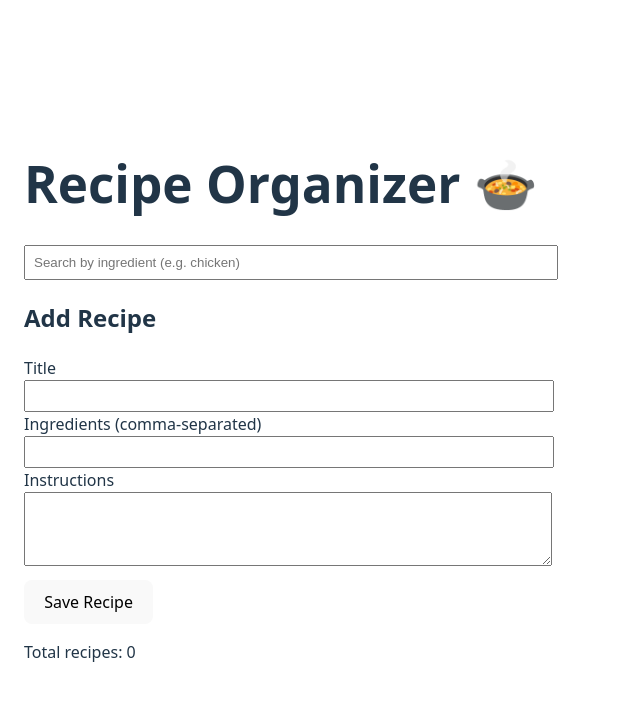
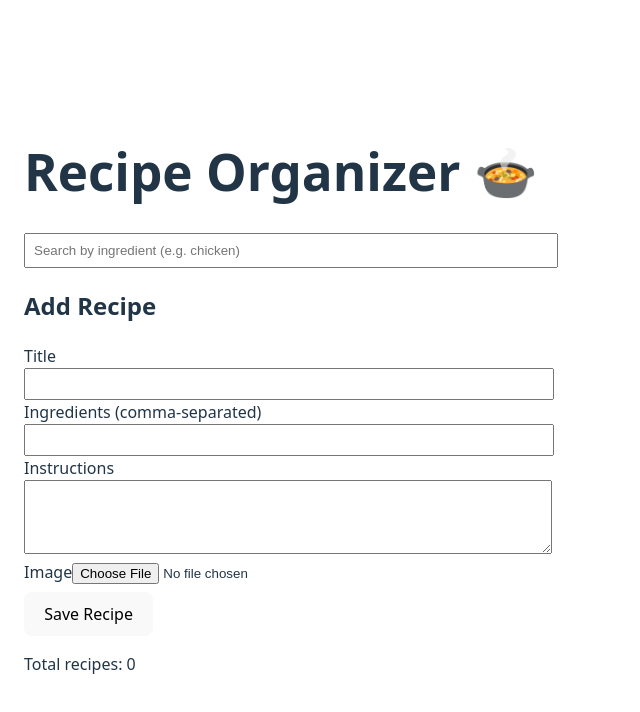
Before and after one commit to nadirasofovic/recipe-organizer-ts, a React (Vite) app: page / in a window 1280 px wide. Shown: the top 712 px of the page, without its empty margins (0-640 px from the left). Built offline with nearby package versions, Linux system fonts and the light colour scheme.

Commit message:
Add image upload support to RecipeForm

```diff
--- a/src/App.tsx
+++ b/src/App.tsx
@@ -22,7 +22,6 @@ function App() {
   onSubmit={(data) =>
     addRecipe({
       ...data,
-      imageDataUrl: undefined,
     })
   }
 />
--- a/src/components/RecipeForm.tsx
+++ b/src/components/RecipeForm.tsx
@@ -1,4 +1,4 @@
-import { FormEvent, useState } from "react";
+import { type FormEvent, useState } from "react";
 import type { Ingredient } from "../types/recipe";
 
 interface RecipeFormProps {
@@ -6,6 +6,7 @@ interface RecipeFormProps {
     title: string;
     ingredients: Ingredient[];
     instructions: string;
+    imageDataUrl?: string;
   }) => void;
 }
 
@@ -13,6 +14,17 @@ export function RecipeForm({ onSubmit }: RecipeFormProps) {
   const [title, setTitle] = useState("");
   const [ingredientText, setIngredientText] = useState("");
   const [instructions, setInstructions] = useState("");
+  const [imageDataUrl, setImageDataUrl] = useState<string | undefined>();
+
+  function handleImageChange(e: React.ChangeEvent<HTMLInputElement>) {
+    const file = e.target.files?.[0];
+    if (!file) return;
+    const reader = new FileReader();
+    reader.onload = () => {
+      setImageDataUrl(reader.result as string);
+    };
+    reader.readAsDataURL(file);
+  }
 
   function handleSubmit(e: FormEvent) {
     e.preventDefault();
@@ -31,11 +43,13 @@ export function RecipeForm({ onSubmit }: RecipeFormProps) {
       title: title.trim(),
       ingredients,
       instructions: instructions.trim(),
+      imageDataUrl,
     });
 
     setTitle("");
     setIngredientText("");
     setInstructions("");
+    setImageDataUrl(undefined);
   }
 
   return (
@@ -76,6 +90,17 @@ export function RecipeForm({ onSubmit }: RecipeFormProps) {
         </label>
       </div>
 
+      <div>
+        <label>
+          Image
+          <input
+            type="file"
+            accept="image/*"
+            onChange={handleImageChange}
+          />
+        </label>
+      </div>
+
       <button type="submit" style={{ marginTop: "0.5rem" }}>
         Save Recipe
       </button>
```
